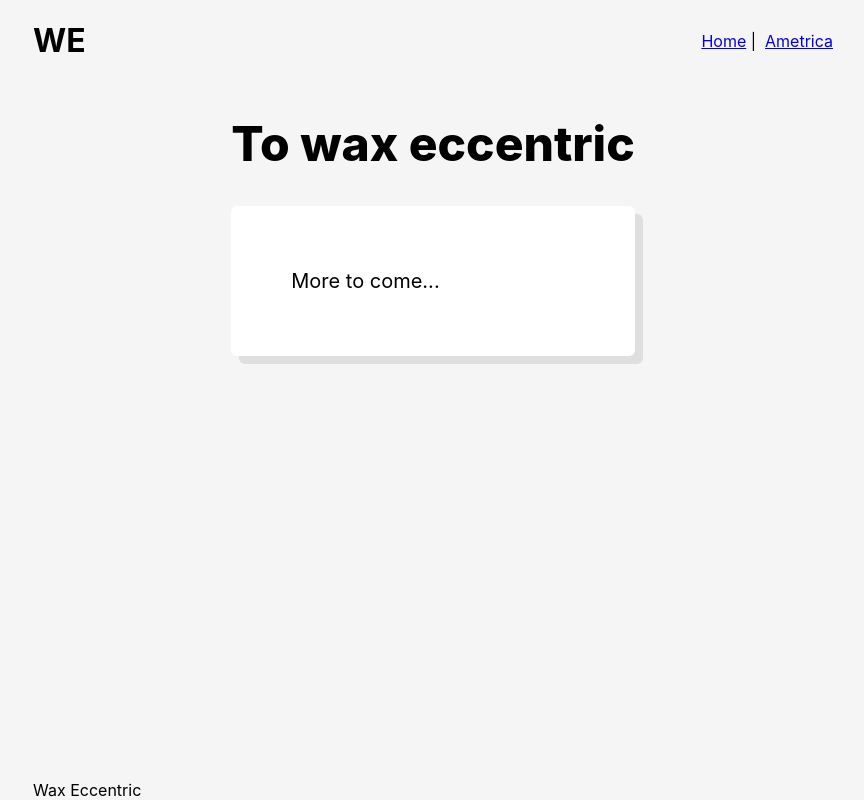
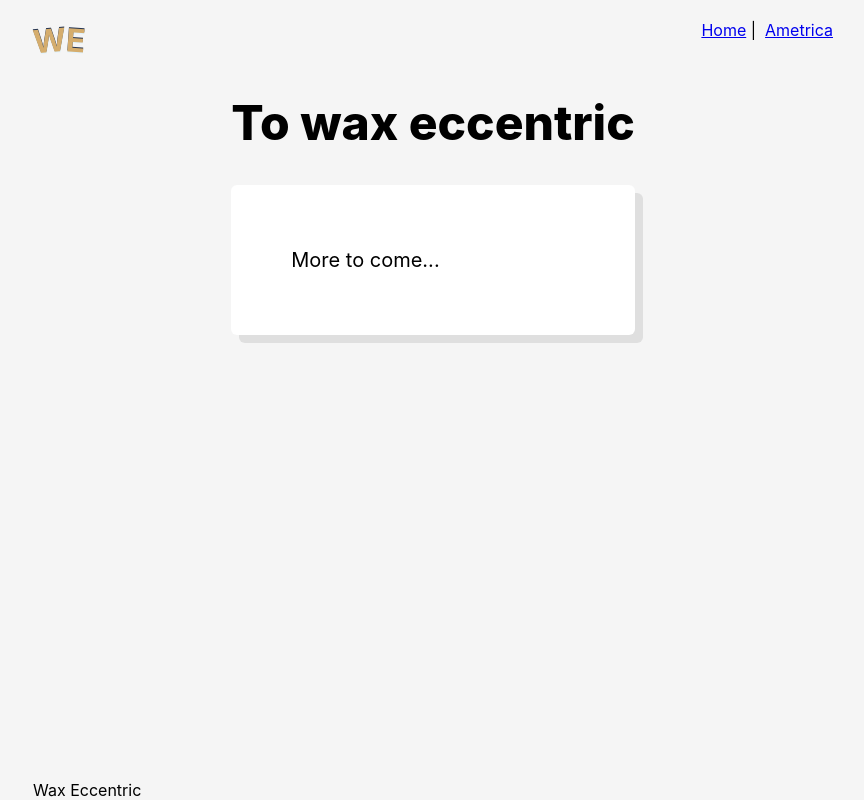
Before and after one commit to ronnross/waxeccentric, a Next.js app: page / in a window 1280 px wide. Shown: the whole page, without its empty margins (207-1071 px from the left). Built offline with nearby package versions, Linux system fonts and the light colour scheme.

Commit message:
adding logo

```diff
--- /dev/null
+++ b/components/Logo.js
@@ -0,0 +1,15 @@
+import Link from "next/link";
+import styles from "../styles/Logo.module.css";
+
+const Logo = () => {
+  return (
+    <Link href="/" className={styles.logo}>
+      <a>
+        <span className={styles.lefty}>W</span>
+        <span className={styles.righty}>E</span>
+      </a>
+    </Link>
+  );
+};
+
+export default Logo;
--- a/components/Navbar.js
+++ b/components/Navbar.js
@@ -1,12 +1,12 @@
 import Link from "next/link";
 import styles from "../styles/Navbar.module.css";
-
+import Logo from "./Logo";
 
 const Navbar = () => {
   return (
     <header className={styles.navbar}>
       <div>
-        <h1>WE</h1>
+        <h1><Logo /></h1>
       </div>
 
       <nav>
--- /dev/null
+++ b/styles/Logo.module.css
@@ -0,0 +1,33 @@
+.logo {
+  font-family: TimesNewRoman, "Times New Roman", Times, Baskerville, Georgia,
+    serif;
+  height: 8px;
+  line-height: 16px;
+  position: relative;
+
+
+}
+
+.logo > a {
+  color: #D5AD6D; /*if no support for background-clip*/
+background: -webkit-linear-gradient(transparent, transparent),
+-webkit-linear-gradient(top, rgba(213,173,109,1) 0%, rgba(213,173,109,1) 26%, rgba(226,186,120,1) 35%, rgba(163,126,67,1) 45%, rgba(145,112,59,1) 61%, rgba(213,173,109,1) 100%);
+background: -o-linear-gradient(transparent, transparent);
+-webkit-background-clip: text;
+-webkit-text-fill-color: transparent;
+}
+
+.lefty {
+  float: left;
+  transform: rotate(-5deg);
+  color: #D5AD6D;
+  text-shadow: 0 -1px 0 #243350, 0 1px 0 #def2fe;
+}
+
+.righty {
+  float: left;
+  transform: rotate(4deg);
+  color: #D5AD6D;
+  text-shadow: 0 -1px 0 #243350, 0 1px 0 #def2fe;
+
+}
--- a/styles/Navbar.module.css
+++ b/styles/Navbar.module.css
@@ -4,7 +4,7 @@
   align-items: center;
   justify-content: space-between;
   margin-left: 1rem;
-    margin-right: 1rem;
+  margin-right: 1rem;
 }
 
 @media screen and (min-width: 800px) {
```
